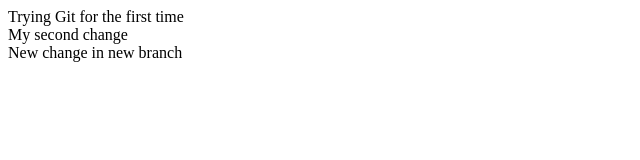
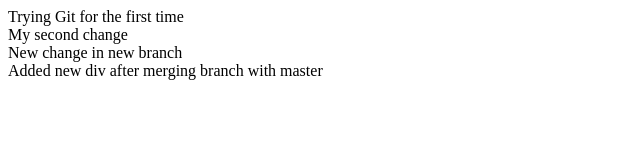
Before and after one commit to KenDzhi/My-Courses-Projects, a plain HTML site: page JavaScript/Pratimas34 - Trying Git/index.html in a window 1280 px wide. Shown: the whole page, without its empty margins (0-640 px from the left). Drawn offline with Linux system fonts and the light colour scheme.

Commit message:
New div after merging branch with master

```diff
--- a/JavaScript/Pratimas34 - Trying Git/index.html
+++ b/JavaScript/Pratimas34 - Trying Git/index.html
@@ -13,6 +13,7 @@
 
     <div id="addedIDinBranch">New change in new branch</div>
 
+    <div>Added new div after merging branch with master</div>
 
 </body>
 </html>
```
